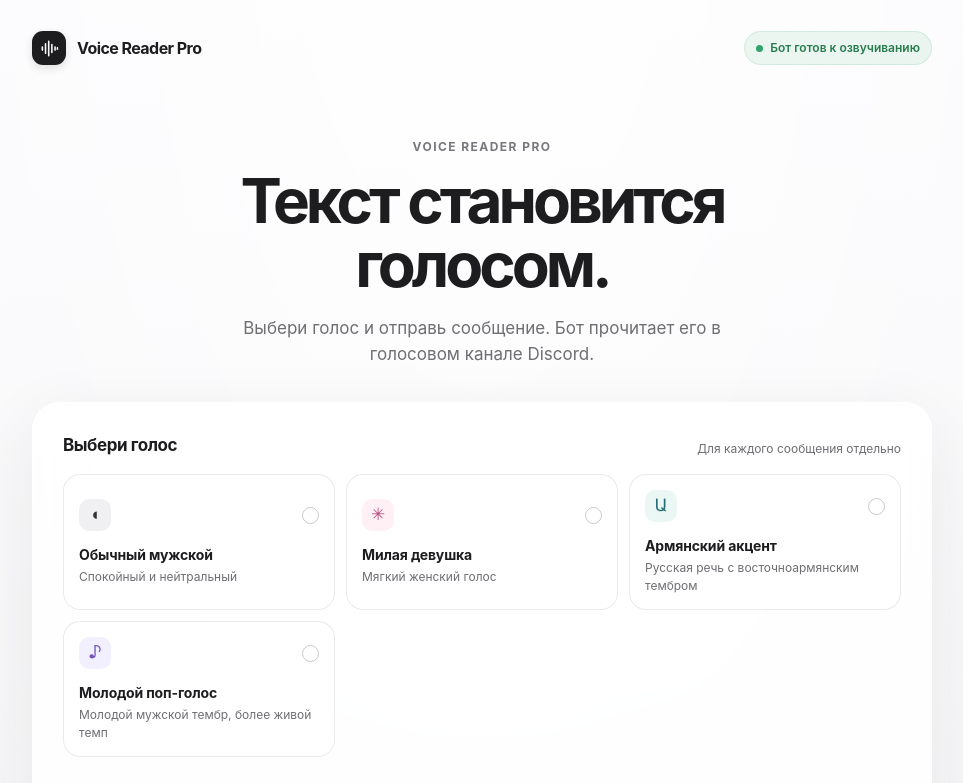
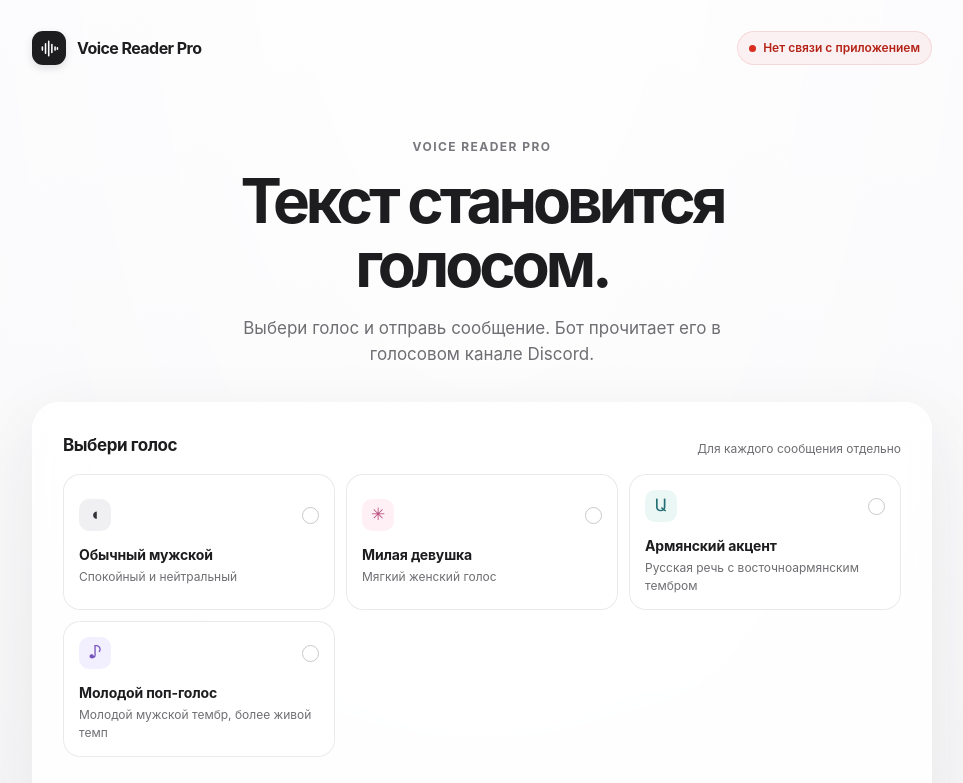
Before and after one commit to ErikTimkin/voice-reader-pro, a plain HTML site: page voice_reader/static/index.html in a window 1280 px wide. Shown: the top 783 px of the page, without its empty margins (158-1121 px from the left). Drawn offline with Linux system fonts and the light colour scheme; no server answers.

Commit message:
Show real Discord connection status in web UI

```diff
--- a/voice_reader/static/index.html
+++ b/voice_reader/static/index.html
@@ -50,10 +50,14 @@
     .brand span span { color:#77777d;font-weight:500; }
     .status {
       display:inline-flex;align-items:center;gap:7px;padding:7px 11px;border-radius:999px;
-      color:#287d4f;background:rgba(45,160,95,.08);border:1px solid rgba(45,160,95,.13);
+      color:#77777d;background:rgba(110,110,115,.07);border:1px solid rgba(29,29,31,.09);
       font-size:12px;font-weight:600;white-space:nowrap;
     }
-    .status-dot { width:7px;height:7px;border-radius:50%;background:#30a46c; }
+    .status-dot { width:7px;height:7px;border-radius:50%;background:#929298; }
+    .status.online { color:#287d4f;background:rgba(45,160,95,.08);border-color:rgba(45,160,95,.13); }
+    .status.online .status-dot { background:#30a46c; }
+    .status.offline { color:#b42318;background:rgba(220,50,50,.06);border-color:rgba(220,50,50,.13); }
+    .status.offline .status-dot { background:#d92d20; }
     .hero { text-align:center; margin:0 auto 34px; max-width:690px; }
     .eyebrow {
       margin-bottom:13px;color:#77777d;font-size:12px;font-weight:650;
@@ -165,7 +169,7 @@
         </div>
         <div>Voice Reader <span>Pro</span></div>
       </div>
-      <div class="status"><span class="status-dot"></span> Бот готов к озвучиванию</div>
+      <div class="status" id="botStatus" role="status" aria-live="polite"><span class="status-dot"></span><span id="botStatusText">Проверяю подключение…</span></div>
     </header>
 
     <section class="hero">
@@ -234,6 +238,8 @@
     const sendHint = document.querySelector('#sendHint');
     const notice = document.querySelector('#notice');
     const counter = document.querySelector('#counter');
+    const botStatus = document.querySelector('#botStatus');
+    const botStatusText = document.querySelector('#botStatusText');
     const voiceCards = [...document.querySelectorAll('[data-voice]')];
     let selectedVoice = '__DEFAULT_VOICE__';
     for (const card of voiceCards) {
@@ -242,6 +248,25 @@
       card.setAttribute('aria-pressed', String(active));
     }
     let pendingRequests = 0;
+
+    async function refreshBotStatus() {
+      try {
+        const response = await fetch('/api/status', {cache: 'no-store'});
+        if (!response.ok) throw new Error('status unavailable');
+        const state = await response.json();
+        botStatus.classList.toggle('online', state.ready);
+        botStatus.classList.toggle('offline', !state.ready);
+        botStatusText.textContent = state.ready
+          ? (state.dave_ready === false ? 'Discord подключён · проверка шифрования' : 'Бот подключён к голосовому каналу')
+          : 'Бот не подключён к голосовому каналу';
+      } catch (_) {
+        botStatus.classList.remove('online');
+        botStatus.classList.add('offline');
+        botStatusText.textContent = 'Нет связи с приложением';
+      }
+    }
+    refreshBotStatus();
+    setInterval(refreshBotStatus, 3000);
 
     function setNotice(text, kind = '') {
       notice.className = 'notice ' + kind;
```
